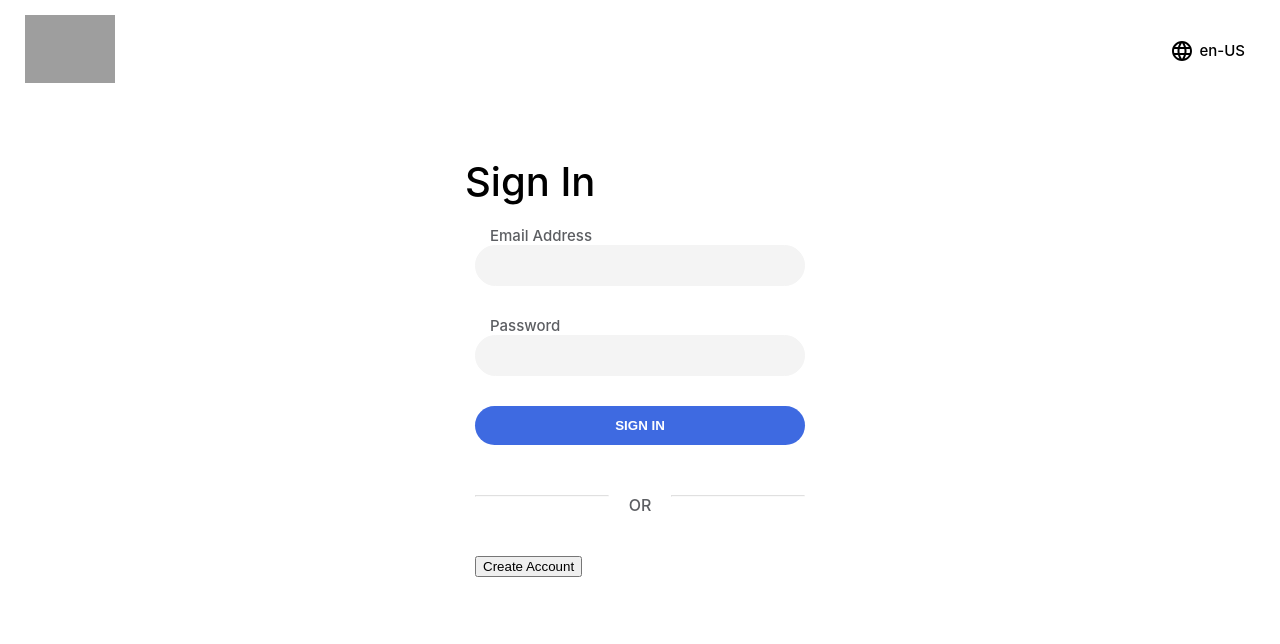
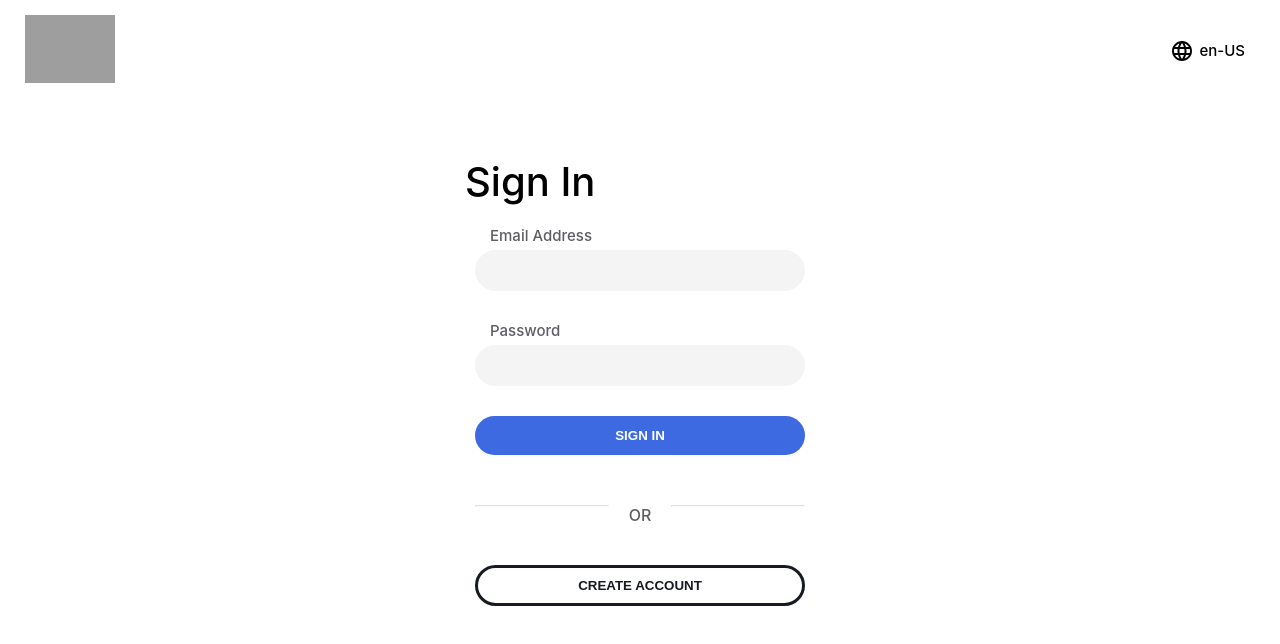
Before and after one commit to agalloch88/TeslaSite, a React (Create React App) app: page /login in a window 1280 px wide. Shown: the top 644 px of the page. Built offline with nearby package versions, Linux system fonts and the light colour scheme; grey boxes are pictures that could not be loaded.

Commit message:
style ButtonSecondary, adjust form label padding

```diff
--- a/src/ButtonSecondary.css
+++ b/src/ButtonSecondary.css
@@ -0,0 +1,18 @@
+.buttonSecondary {
+    background-color: transparent;
+    border: 3px solid #171a20;
+    border-radius: 50px;
+    color: #171a20;
+    cursor: pointer;
+    font-weight: 600;
+    outline: none;
+    padding: 10px 40px;
+    text-transform: uppercase;
+    transition: all 0.2s ease-in-out;
+    width: 100%;
+}
+
+.buttonSecondary:hover {
+    background-color: #171a20;
+    color: white;
+}
--- a/src/Login.css
+++ b/src/Login.css
@@ -63,6 +63,7 @@
   color: #5c5e62;
   font-size: 15px;
   font-weight: 500;
+  padding-bottom: 5px;
   padding-left: 15px;
 }
 
```
